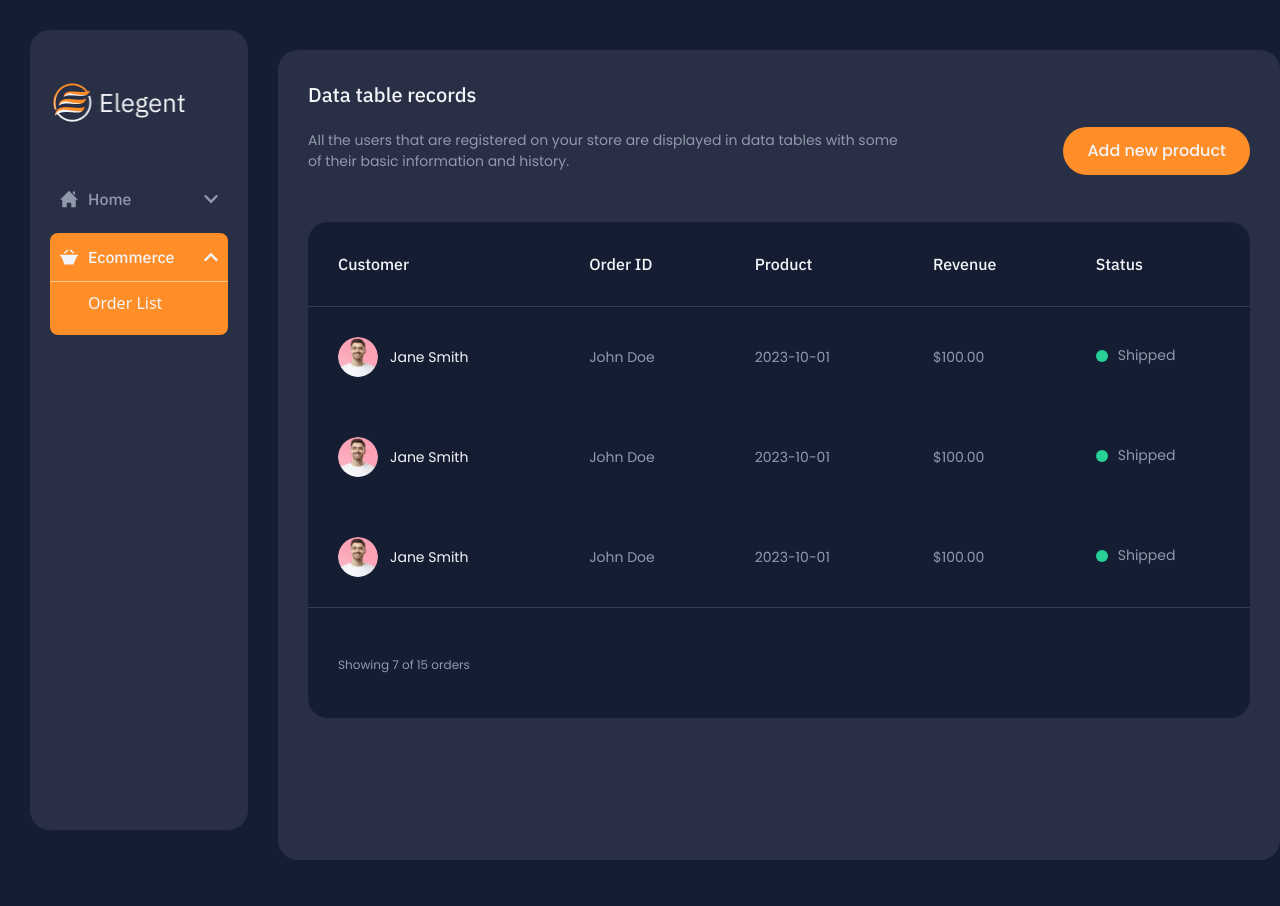
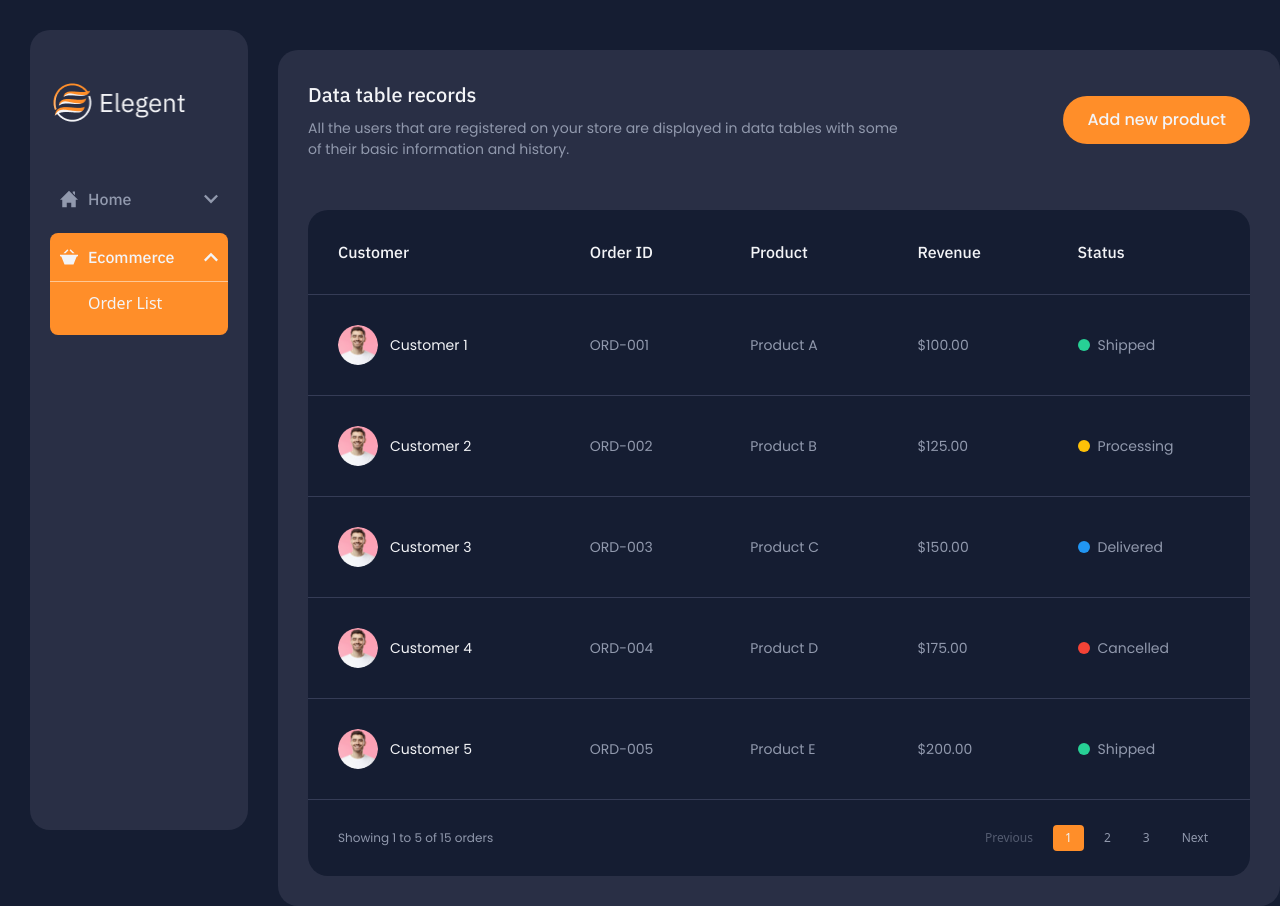
Before and after one commit to MohammadAlamin99/Business-management-app, a Next.js app in the folder client/: page /order in a window 1280 px wide. Before the commit the page ends 860 px from the top, so only its background shows below. Built offline with nearby package versions, Linux system fonts and the light colour scheme.

Commit message:
add pagination

```diff
--- a/client/package.json
+++ b/client/package.json
@@ -12,7 +12,8 @@
     "next": "15.3.2",
     "react": "^19.0.0",
     "react-dom": "^19.0.0",
-    "react-icons": "^5.5.0"
+    "react-icons": "^5.5.0",
+    "react-paginate": "^8.3.0"
   },
   "devDependencies": {
     "@tailwindcss/postcss": "^4",
--- a/client/src/app/order/page.js
+++ b/client/src/app/order/page.js
@@ -1,114 +1,135 @@
 "use client";
-import React from "react";
+import { useState } from "react";
 import Sidebar from "../../../components/Sidebar";
 import Image from "next/image";
-import userAvatar from "../../../assets/image/userAvatar.png"; // Assuming you have a user avatar image
+import userAvatar from "../../../assets/image/userAvatar.png";
+import ReactPaginate from "react-paginate";
 
+// Mock data - replace with your actual data fetching
+const mockOrders = Array.from({ length: 15 }, (_, i) => ({
+  id: i + 1,
+  customer: `Customer ${i + 1}`,
+  orderId: `ORD-${String(i + 1).padStart(3, '0')}`,
+  product: `Product ${String.fromCharCode(65 + (i % 5))}`,
+  revenue: `$${(100 + (i * 25)).toFixed(2)}`,
+  status: ['Shipped', 'Processing', 'Delivered', 'Cancelled'][i % 4],
+  avatar: userAvatar
+}));
 
+const ORDERS_PER_PAGE = 5;
 
-const Page = () => {
+export default function OrdersPage() {
+  const [currentPage, setCurrentPage] = useState(0);
+  const pageCount = Math.ceil(mockOrders.length / ORDERS_PER_PAGE);
+  const offset = currentPage * ORDERS_PER_PAGE;
+  const currentOrders = mockOrders.slice(offset, offset + ORDERS_PER_PAGE);
+
+  const handlePageClick = ({ selected }) => {
+    setCurrentPage(selected);
+  };
+
+  const getStatusStyles = (status) => {
+    const base = "w-[12px] h-[12px] rounded-[50%]";
+    switch (status.toLowerCase()) {
+      case 'shipped': return `${base} bg-[#27D095]`;
+      case 'processing': return `${base} bg-[#FFC107]`;
+      case 'delivered': return `${base} bg-[#2196F3]`;
+      case 'cancelled': return `${base} bg-[#F44336]`;
+      default: return `${base} bg-[#9199AD]`;
+    }
+  };
+
   return (
+    <div className="flex">
+      <Sidebar />
+      <div className="flex-1 mt-[50px] bg-[#292F45] p-[30px] rounded-[20px]">
+        <div className="flex flex-col md:flex-row md:items-center md:justify-between gap-4 mb-[50px]">
           <div>
-      <div className="Dashboard flex">
-        <Sidebar />
-        <div className="main-order-list mt-[50px] w-full bg-[#292F45] p-[30px] rounded-[20px]">
-          <div className="flex items-center justify-between">
-            <div className="header-text">
-              <h4 className="ibm-font text-[20px] font-[500] text-[#F3F4F7] mb-[20px]">
+            <h4 className="ibm-font text-[20px] font-medium text-[#F3F4F7] mb-2">
               Data table records
             </h4>
-              <p className="popins-font max-w-[590px] text-[14px] font-[400] text-[#9199AD] mb-[50px]">
+            <p className="popins-font text-[14px] font-normal text-[#9199AD] max-w-[590px]">
               All the users that are registered on your store are displayed in data tables with some
               of their basic information and history.
             </p>
           </div>
-            <div className="header-button">
-              <button className="popins-font text-[16px] font-[500] text-[#F3F4F7] bg-[#FF8E29] rounded-[30px] px-[24px] py-[12px]">
+          <button className="popins-font text-[16px] font-medium text-[#F3F4F7] bg-[#FF8E29] rounded-[30px] px-6 py-3 hover:bg-[#e67e22] transition-colors self-start md:self-auto">
             Add new product
           </button>
         </div>
-          </div>
 
-          {/* table */}
-          <div className="overflow-x-auto bg-[#151D32] rounded-[20px]">
+        <div className="bg-[#151D32] rounded-[20px] overflow-hidden">
+          <div className="overflow-x-auto">
             <table className="w-full">
-              <thead className="text-[#F3F4F7] border-b border-[#353C56]">
-                <tr>
-                  <th scope="col" className="ibm-font text-[16px] font-medium text-start px-[30px] py-[30px]">Customer</th>
-                  <th scope="col" className="ibm-font text-[16px] font-medium text-start px-[30px] py-[30px]">Order ID</th>
-                  <th scope="col" className="ibm-font text-[16px] font-medium text-start px-[30px] py-[30px]">Product</th>
-                  <th scope="col" className="ibm-font text-[16px] font-medium text-start px-[30px] py-[30px]">Revenue</th>
-                  <th scope="col" className="ibm-font text-[16px] font-medium text-start px-[30px] py-[30px]">Status</th>
+              <thead>
+                <tr className="border-b border-[#353C56]">
+                  <th className="ibm-font text-[16px] font-medium text-[#F3F4F7] text-start px-[30px] py-[30px]">Customer</th>
+                  <th className="ibm-font text-[16px] font-medium text-[#F3F4F7] text-start px-[30px] py-[30px]">Order ID</th>
+                  <th className="ibm-font text-[16px] font-medium text-[#F3F4F7] text-start px-[30px] py-[30px]">Product</th>
+                  <th className="ibm-font text-[16px] font-medium text-[#F3F4F7] text-start px-[30px] py-[30px]">Revenue</th>
+                  <th className="ibm-font text-[16px] font-medium text-[#F3F4F7] text-start px-[30px] py-[30px]">Status</th>
                 </tr>
               </thead>
               <tbody>
-                <tr className="table-data">
-                  <td className="popins-font text-[14px] font-normal text-start px-[30px] py-[30px] text-[#9199AD]">
-                    <div className="userinfo flex items-center gap-[12px]">
+                {currentOrders.map((order) => (
+                  <tr key={order.id} className="border-b border-[#353C56] last:border-0">
+                    <td className="popins-font text-[14px] font-normal px-[30px] py-[30px]">
+                      <div className="flex items-center gap-3">
                         <Image
-                        src={userAvatar}
+                          src={order.avatar}
                           width={40}
                           height={40}
                           className="rounded-full"
-                        alt="User Avatar" />
-                      <span className="popins-font text-[#F3F4F7]">Jane Smith</span>
+                          alt={`${order.customer}'s avatar`}
+                        />
+                        <span className="text-[#F3F4F7]">{order.customer}</span>
                       </div>
                     </td>
-                  <td className="popins-font text-[14px] font-normal text-start px-[30px] py-[30px] text-[#9199AD]">John Doe</td>
-                  <td className="popins-font text-[14px] font-normal text-start px-[30px] py-[30px] text-[#9199AD]">2023-10-01</td>
-                  <td className="popins-font text-[14px] font-normal text-start px-[30px] py-[30px] text-[#9199AD]">$100.00</td>
-                  <td className="popins-font flex items-center gap-2.5 text-[14px] font-normal text-start px-[30px] py-[38px] text-[#9199AD]">
-                    <div className="w-[12px] h-[12px] bg-[#27D095] rounded-[50%]"></div>
-                    Shipped</td>
-                </tr>
-                <tr className="table-data">
-                  <td className="popins-font text-[14px] font-normal text-start px-[30px] py-[30px] text-[#9199AD]">
-                    <div className="userinfo flex items-center gap-[12px]">
-                      <Image
-                        src={userAvatar}
-                        width={40}
-                        height={40}
-                        className="rounded-full"
-                        alt="User Avatar" />
-                      <span className="popins-font text-[#F3F4F7]">Jane Smith</span>
+                    <td className="popins-font text-[14px] font-normal text-[#9199AD] px-[30px] py-[30px]">{order.orderId}</td>
+                    <td className="popins-font text-[14px] font-normal text-[#9199AD] px-[30px] py-[30px]">{order.product}</td>
+                    <td className="popins-font text-[14px] font-normal text-[#9199AD] px-[30px] py-[30px]">{order.revenue}</td>
+                    <td className="popins-font text-[14px] font-normal text-[#9199AD] px-[30px] py-[30px]">
+                      <div className="flex items-center gap-2">
+                        <span className={getStatusStyles(order.status)} />
+                        {order.status}
                       </div>
                     </td>
-                  <td className="popins-font text-[14px] font-normal text-start px-[30px] py-[30px] text-[#9199AD]">John Doe</td>
-                  <td className="popins-font text-[14px] font-normal text-start px-[30px] py-[30px] text-[#9199AD]">2023-10-01</td>
-                  <td className="popins-font text-[14px] font-normal text-start px-[30px] py-[30px] text-[#9199AD]">$100.00</td>
-                  <td className="popins-font flex items-center gap-2.5 text-[14px] font-normal text-start px-[30px] py-[38px] text-[#9199AD]">
-                    <div className="w-[12px] h-[12px] bg-[#27D095] rounded-[50%]"></div>
-                    Shipped</td>
                   </tr>
-                <tr className="table-data">
-                  <td className="popins-font text-[14px] font-normal text-start px-[30px] py-[30px] text-[#9199AD]">
-                    <div className="userinfo flex items-center gap-[12px]">
-                      <Image
-                        src={userAvatar}
-                        width={40}
-                        height={40}
-                        className="rounded-full"
-                        alt="User Avatar" />
-                      <span className="popins-font text-[#F3F4F7]">Jane Smith</span>
-                    </div>
-                  </td>
-                  <td className="popins-font text-[14px] font-normal text-start px-[30px] py-[30px] text-[#9199AD]">John Doe</td>
-                  <td className="popins-font text-[14px] font-normal text-start px-[30px] py-[30px] text-[#9199AD]">2023-10-01</td>
-                  <td className="popins-font text-[14px] font-normal text-start px-[30px] py-[30px] text-[#9199AD]">$100.00</td>
-                  <td className="popins-font flex items-center gap-2.5 text-[14px] font-normal text-start px-[30px] py-[38px] text-[#9199AD]">
-                    <div className="w-[12px] h-[12px] bg-[#27D095] rounded-[50%]"></div>
-                    Shipped</td>
-                </tr>
+                ))}
               </tbody>
             </table>
-            <div className="pagination py-[43px] px-[30px] border-t border-[#353C56]">
-              <span className="popins-font text-[#9199AD] text-[12px]">Showing 7 of 15 orders</span>
           </div>
+
+          <div className="flex flex-col sm:flex-row items-center justify-between gap-4 px-[30px] py-[25px] border-t border-[#353C56]">
+            <span className="popins-font text-[12px] text-[#9199AD]">
+              Showing {offset + 1} to {Math.min(offset + ORDERS_PER_PAGE, mockOrders.length)} of {mockOrders.length} orders
+            </span>
+
+            <ReactPaginate
+              breakLabel="..."
+              nextLabel="Next"
+              onPageChange={handlePageClick}
+              pageRangeDisplayed={3}
+              marginPagesDisplayed={1}
+              pageCount={pageCount}
+              previousLabel="Previous"
+              renderOnZeroPageCount={null}
+              containerClassName="flex items-center gap-1 sm:gap-2 cursor-pointer"
+              pageClassName="flex"
+              pageLinkClassName="px-2 py-1 sm:px-3 sm:py-1 text-[12px] text-[#9199AD] hover:text-[#F3F4F7] rounded"
+              activeClassName="bg-[#FF8E29] rounded"
+              activeLinkClassName="text-[#F3F4F7]"
+              previousClassName="flex"
+              previousLinkClassName="px-2 py-1 sm:px-3 sm:py-1 text-[12px] text-[#9199AD] hover:text-[#F3F4F7] rounded"
+              nextClassName="flex"
+              nextLinkClassName="px-2 py-1 sm:px-3 sm:py-1 text-[12px] text-[#9199AD] hover:text-[#F3F4F7] rounded"
+              breakClassName="flex"
+              breakLinkClassName="px-2 py-1 text-[12px] text-[#9199AD]"
+              disabledClassName="opacity-50 cursor-not-allowed"
+            />
           </div>
         </div>
       </div>
     </div>
   );
-};
-
-export default Page;
+}
```
Also changed, not shown: 1 other file (tests, documents, lock files or other folders). Lines whose indentation alone changed are shown as unchanged.
